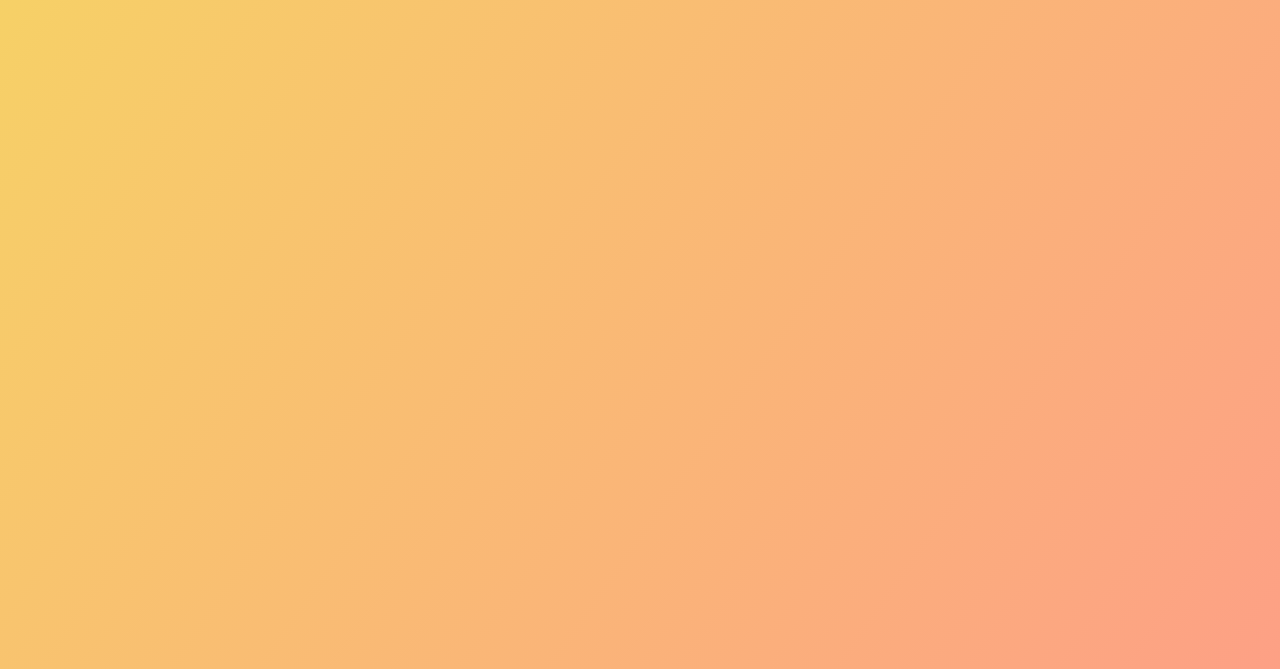
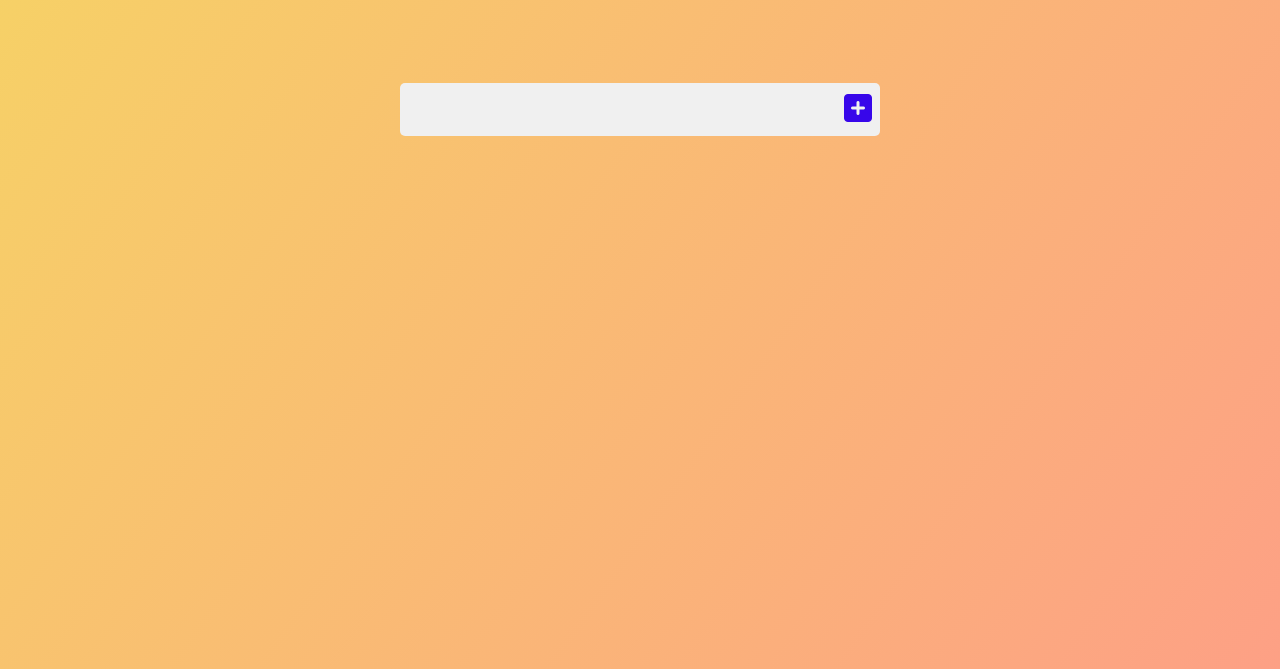
Before and after one commit to PriscaRENO/Javascript-Todo-List, a plain HTML site: page index.html in a window 1280 px wide. Shown: the part 131-800 px from the top of the page. Drawn offline with Linux system fonts and the light colour scheme.

Commit message:
Add HTML structure

```diff
--- a/index.html
+++ b/index.html
@@ -4,7 +4,7 @@
     <meta charset="UTF-8" />
     <meta name="viewport" content="width=device-width, initial-scale=1.0" />
     <title>Javascript Todo List</title>
-    <link rel="stylesheet" href="style.css" />
+    <link rel="stylesheet" href="style.css"/>
     <link rel="preconnect" href="https://fonts.googleapis.com">
     <link rel="preconnect" href="https://fonts.gstatic.com" crossorigin>
     <link href="https://fonts.googleapis.com/css2?family=Poppins&display=swap" rel="stylesheet">
@@ -13,7 +13,19 @@
   </head>
   <body>
     <header><h1>Javascript Todo List</h1></header>
+    <!-- Form: First way to do an input for a Todo List -->
+<form>
+    <input type="text" class="todo-input">
+    <button class="todo-button" type="submit">
+        <!-- Use Font Awesome library -->
+        <i class="fas fa-plus-square"></i>
+    </button>
+</form>
 
+<!-- Div: Second way to do an input for a Todo List -->
+<div class="todo-container">
+    <ul class="todo-list"></ul>
+</div>
     <script src="app.js"></script>
   </body>
 </html>
```
